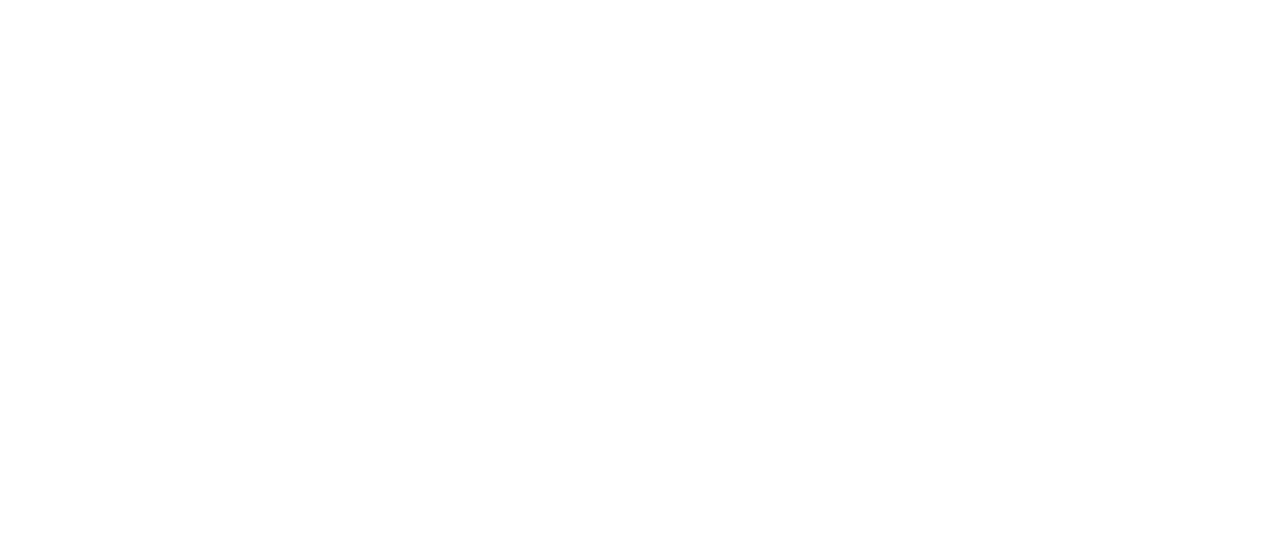
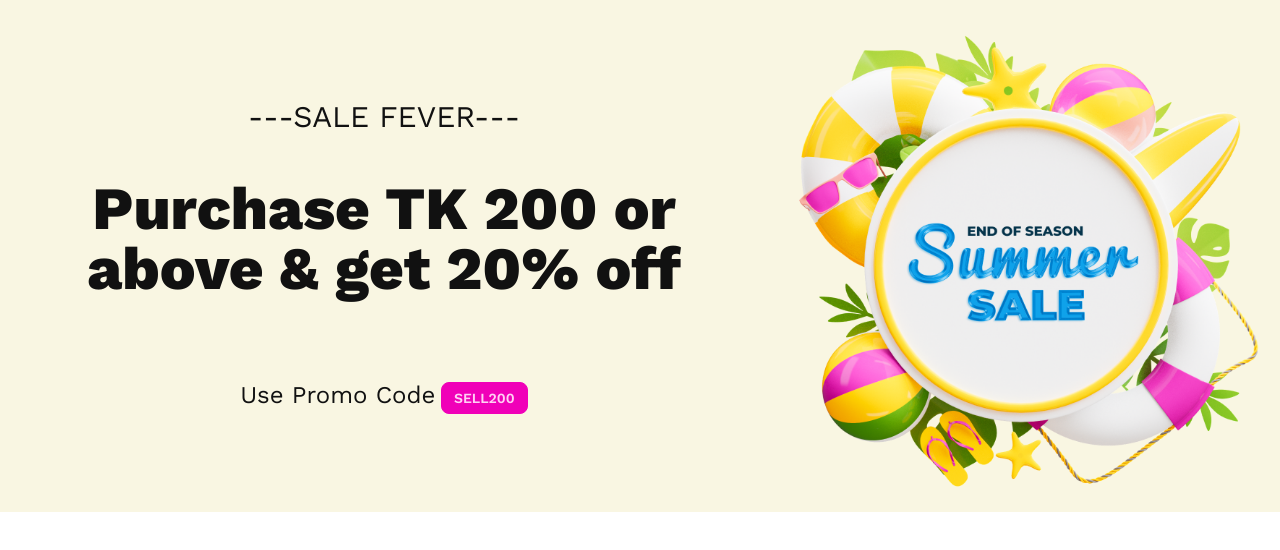
Before and after one commit to anikshajol/summer-sale-5, a plain HTML site: page index.html in a window 1280 px wide. Drawn offline with nearby package versions, Linux system fonts and the light colour scheme.

Commit message:
header section complete

```diff
--- a/index.html
+++ b/index.html
@@ -19,7 +19,24 @@
   </head>
   <body>
     <!-- header section start -->
-    <header></header>
+    <header>
+      <!-- header content section start  -->
+
+      <section class="banner-content text-center">
+        <p class="text-3xl">---SALE FEVER---</p>
+        <h1 class="text-6xl font-bold mt-11 mb-20">
+          Purchase TK 200 or above & get <span>20% off</span>
+        </h1>
+        <p class="text-2xl inline-block">Use Promo Code</p>
+        <button id="sale-200" class="btn btn-sm btn-secondary">SELL200</button>
+      </section>
+
+      <!-- header content section end -->
+
+      <!-- header image start -->
+      <img src="./images/Summer 1.png" alt="summer sale" />
+      <!-- header image end -->
+    </header>
 
     <!-- main section start -->
     <main></main>
--- a/styles/style.css
+++ b/styles/style.css
@@ -0,0 +1,32 @@
+/* google font */
+@import url("https://fonts.googleapis.com/css2?family=Work+Sans:wght@400;500;600;800&display=swap");
+
+* {
+  font-family: "Work Sans", sans-serif;
+  color: #111;
+}
+
+:root {
+  --text-primary: #111;
+}
+
+h1,
+h2,
+h3,
+h4,
+h5,
+h6 {
+  color: var(--text-primary);
+}
+
+header {
+  display: flex;
+  justify-content: space-evenly;
+  align-items: center;
+  background-color: #f9f6e2;
+  flex: 1;
+}
+
+header img {
+  width: 40%;
+}
```
